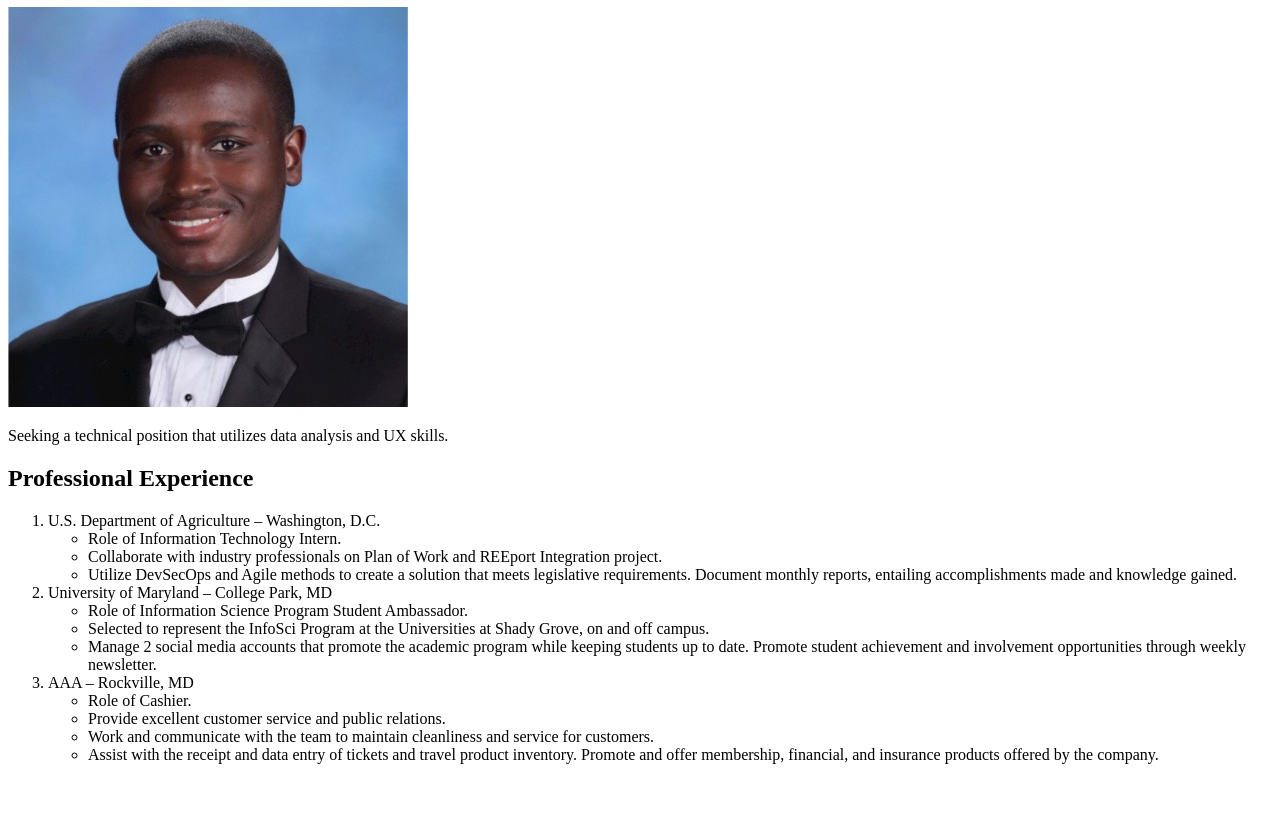
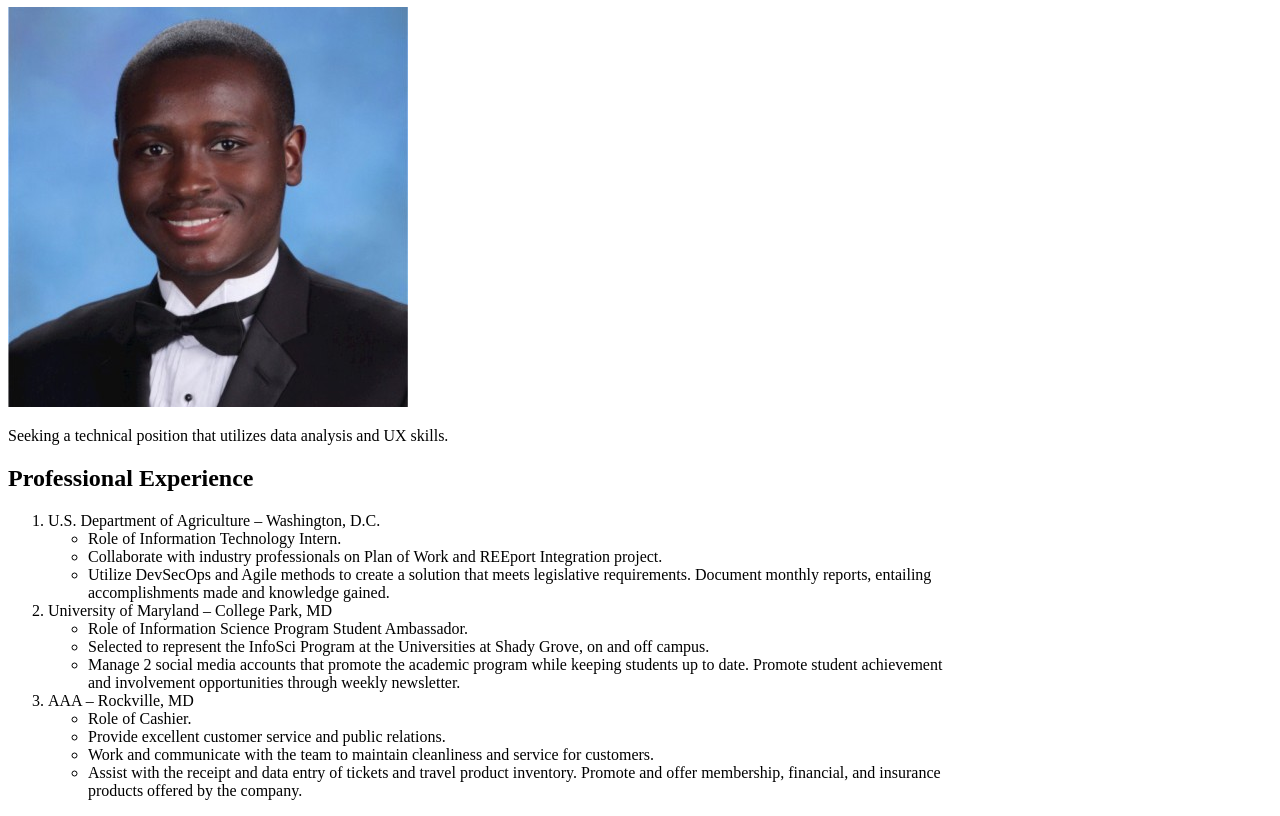
Before and after one commit to asmith089/asmith089.github.io, a plain HTML site: page Assignment_1/index.html in a window 1280 px wide. Shown: the part 91-907 px from the top of the page. Before the commit the page ends 871 px from the top, so only its background shows below. Drawn offline with Linux system fonts and the light colour scheme.

Commit message:
Update style.css

```diff
--- a/Assignment_1/style.css
+++ b/Assignment_1/style.css
@@ -25,3 +25,7 @@
 }
 
 .header h1{}
+
+.wrapper{
+    width: 960px;
+}
```
